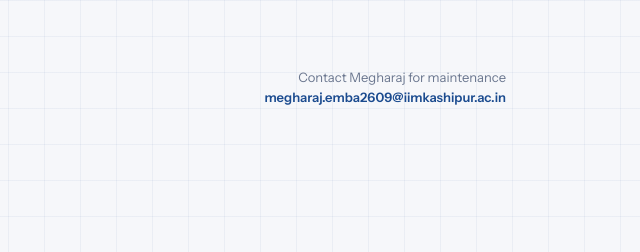
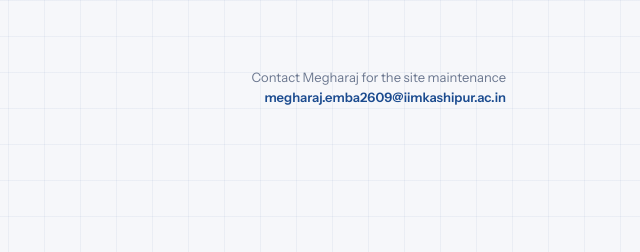
Before and after one commit to MegharajMekap/IIM-EMBA-Class-Recording-and-Notes, a plain HTML site: page index.html in a window 1280 px wide. Shown: the top 252 px of the page, 640-1280 px from the left. Drawn offline with Linux system fonts and the light colour scheme.

Commit message:
Update maintenance contact text for clarity

```diff
--- a/index.html
+++ b/index.html
@@ -1265,7 +1265,7 @@
   a.href = "mailto:" + CONTACT.email + "?subject=" + encodeURIComponent("Class recordings page");
 });
 [].forEach.call(document.querySelectorAll(".clabel"), function(el){
-  el.textContent = "Contact " + CONTACT.name + " for maintenance";
+  el.textContent = "Contact " + CONTACT.name + " for the site maintenance";
 });
 
 buildChips();
```
